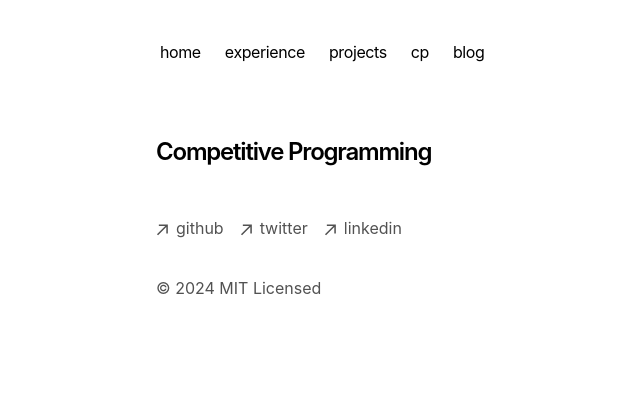
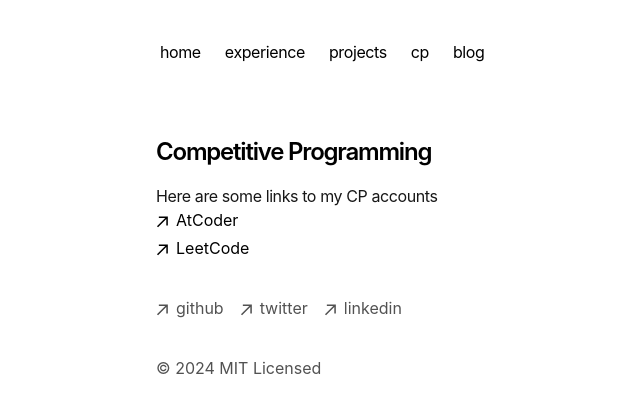
Before and after one commit to nobu-h-o/portfolio2025, a Next.js app: page /cp in a window 1280 px wide. Shown: the top 412 px of the page, without its empty margins (196-836 px from the left). Built offline with nearby package versions, Linux system fonts and the light colour scheme.

Commit message:
finished blog and new stuff idk tbh

```diff
--- a/app/blog/posts/Introduction.mdx
+++ b/app/blog/posts/Introduction.mdx
@@ -6,12 +6,12 @@ summary: 'A little bit about myself'
 
 Hi, thanks for stopping by. Here's a quickie about myself. As of writing this text, I am 20, I grew up in multiple countries
 and ended up back in Japan for high school. I currently attend Waseda University for a bachelor's
-in Computer Science (although technically it's 情報理工学 but the head of department said its a cs equivalent so yeah cs).
+in Computer Science (although technically its 情報理工学 but the head of department said its a cs equivalent so yeah cs).
 
 That's probably all you need to know if you're a recruiter (or honestly anyone) going through this, but if you're interested in reading more, thank you. Here's a
 1000 word essay about my life (i did not count this so please dont attack me if im wrong).
 
-## Experience with Tech
+## tech
 
 I always had a thing for technology. I don't know when it started, but I remember breaking my family's desktop after opening it
 and tearing the cpu cooler off when I was like 8 years old. Or maybe it was my school, as my primary school required us to get an iPad
@@ -20,11 +20,12 @@ challenge and spent his whole lifetime savings (probably around 40000 yen) on bu
 g3258 and a gtx750ti. I honestly think this changed my life. No more was I wasting time on my WII, I was wasting time on a PC!
 
 I had a few classes here and there on Scratch and Python, but I only started taking programming seriously after I realized
-that a CS major isn't going to teach you programming. I honestly felt scammed but here we are haha! Some technologies I use
-on a daily basis is TypeScript, React and Next. At the moment, I really just love vercel I
+that a CS major isn't going to teach me programming. I honestly felt scammed but here we are haha! Some technologies I use
+on a daily basis is TypeScript, React and Next. At the moment, I just really love Vercel and the T3 Stack. Everything becomes
+so easy.
 
 
-## Nerd.
+## nerd
 
 I am a nerd. A HUGE nerd. I've picked up a few hobbies over my lifetime but one thing that always stuck with me is tinkering.
 I can't JUST game on a PC. I have to build it from parts that I handpicked and spend hours and hours trying to install Windows on an empty hard disk.
@@ -32,7 +33,7 @@ I can't JUST solve a Rubik's cube. I HAVE to lube it and change magnet strengths
 just play Smash Bros. I HAVE to get mewtwo (my main) in elite smash and grind hours and hours on a niche mewtwo tech that
 I might pull off once a month. When I choose to do something, I want to be the best at it. That's just part of who I am.
 
-## Speed.
+## speed
 
 Speed is so so so important in this day and age. It seems like most things that I, as a 20 year old, pick up, most people have picked up
 when they were 10. If you're around my age and trying to start something new, you are late. I know many people say that you're never
@@ -42,7 +43,7 @@ That is why I need to do everything in my power to catch up as fast as possible.
 as some people. That's my mentality when it comes to not just coding, but anything that I want to be competitive in. The best have already
 started, many many years ago. And if you want to be among the best, you have to put in the work, FAST.
 
-## Speciality
+## speciality
 
 I like to specialize. Be it uni entrance exams or smash bros, I have consistently relied on a single 'thing'.
 I just naturally happen to do that without realizing, but I think it is one of my strengths. Focusing on one thing at a
@@ -50,4 +51,16 @@ time allows for growth that is just not possible when being a generalist. I thin
 my enthusiasm towards things don't change. I was never interested in literature, and I will probably never be the one raising
 my hand in an English class. On the other hand (haha), my interest for Mathematics hasn't diminished ever since my father forced me to remember the multiplication table.
 Another 'thing' I happen to like is software. This, this is what I'm going to specialize in.
-Oh yeah, I have never eaten anything other than a blt sandwich at subway. So I'm loyal I guess?
+Oh yeah, I have never eaten anything other than a blt sandwich at subway. So I'm just loyal I guess?
+
+## end.
+
+Well yeah, that's a few things about me, I guess. Now that I think about it, no way was that a 1000 words haha. Maybe I can
+write some things that I want to achieve next year since it's December. I want to be rated blue on AtCoder. I want to build a
+full stack application that has over 1000 users on it. I want to try out mobile development. And I will do everything in my
+power to make sure all of my goals are achieved.
+
+If you're reading this, thank you. Thank you for taking the time out of your day to read about me. I promise you that I
+will develop software, that some time in the near future, you and everyone you know will use.
+
+I want to make software that people use.
--- a/app/components/posts.tsx
+++ b/app/components/posts.tsx
@@ -22,7 +22,7 @@ export function BlogPosts() {
             href={`/blog/${post.slug}`}
           >
             <div className="w-full flex flex-col md:flex-row space-x-0 md:space-x-2">
-              <p className="text-neutral-600 dark:text-neutral-400 w-[100px] tabular-nums">
+              <p className="text-neutral-600 dark:text-neutral-400 tabular-nums">
                 {formatDate(post.metadata.publishedAt, false)}
               </p>
               <p className="text-neutral-900 dark:text-neutral-100 tracking-tight">
--- a/app/cp/page.tsx
+++ b/app/cp/page.tsx
@@ -1,3 +1,5 @@
+import ArrowIcon from "../components/ArrowIcon";
+
 export const metadata = {
     title: 'Competitive Programming',
     description: 'Here are some links to my CP accounts',
@@ -7,7 +9,27 @@ export default function Page() {
     return (
         <section>
             <h1 className="font-semibold text-2xl mb-4 tracking-tighter">Competitive Programming</h1>
-
+            <p className="text-neutral-900 dark:text-neutral-100 tracking-tight">
+                Here are some links to my CP accounts
+            </p>
+            <a
+                className="flex items-center transition-all hover:text-neutral-800 dark:hover:text-neutral-100"
+                rel="noopener noreferrer"
+                target="_blank"
+                href="https://atcoder.jp/users/notoh"
+            >
+                <ArrowIcon/>
+                <p className="ml-2 h-7">AtCoder</p>
+            </a>
+            <a
+                className="flex items-center transition-all hover:text-neutral-800 dark:hover:text-neutral-100"
+                rel="noopener noreferrer"
+                target="_blank"
+                href="https://leetcode.com/u/notoh-/"
+            >
+                <ArrowIcon/>
+                <p className="ml-2 h-7">LeetCode</p>
+            </a>
         </section>
     )
 }
--- a/app/experience/page.tsx
+++ b/app/experience/page.tsx
@@ -8,7 +8,7 @@ export default function Page() {
         <section>
             <h1 className="font-semibold text-2xl mb-4 tracking-tighter">Work Experience</h1>
             <div className="w-full flex flex-col md:flex-row space-x-0 md:space-x-2">
-                <p className="text-neutral-600 dark:text-neutral-400 w-[100px] tabular-nums">
+                <p className="text-neutral-600 dark:text-neutral-400 tabular-nums">
                     Nov, 2024 - Current
                 </p>
                 <p className="text-neutral-900 dark:text-neutral-100 tracking-tight">
@@ -16,7 +16,7 @@ export default function Page() {
                 </p>
             </div>
             <div className="w-full flex flex-col md:flex-row space-x-0 md:space-x-2">
-                <p className="text-neutral-600 dark:text-neutral-400 w-[100px] tabular-nums">
+                <p className="text-neutral-600 dark:text-neutral-400 tabular-nums">
                     Oct, 2024 - Nov, 2024
                 </p>
                 <p className="text-neutral-900 dark:text-neutral-100 tracking-tight">
@@ -25,8 +25,8 @@ export default function Page() {
             </div>
             <h1 className="font-semibold text-2xl mt-8 mb-4 tracking-tighter">Education</h1>
             <div className="w-full flex flex-col md:flex-row space-x-0 md:space-x-2">
-                <p className="text-neutral-600 dark:text-neutral-400 w-[100px] tabular-nums">
-                    Apr, 2022 - Current
+                <p className="text-neutral-600 dark:text-neutral-400 tabular-nums">
+                    Apr, 2023 - Current
                 </p>
                 <p className="text-neutral-900 dark:text-neutral-100 tracking-tight">
                     Pursuing a Bachelor's in Computer Science at Waseda University
--- a/app/page.tsx
+++ b/app/page.tsx
@@ -16,7 +16,7 @@ export default function Page() {
       </p>
       <div className="my-8">
           <div className="w-full flex flex-col md:flex-row space-x-0 md:space-x-2">
-              <p className="text-neutral-600 dark:text-neutral-400 w-[100px] tabular-nums">
+              <p className="text-neutral-600 dark:text-neutral-400 tabular-nums">
                   Apr, 2023 - Current
               </p>
               <p className="text-neutral-900 dark:text-neutral-100 tracking-tight">
```
